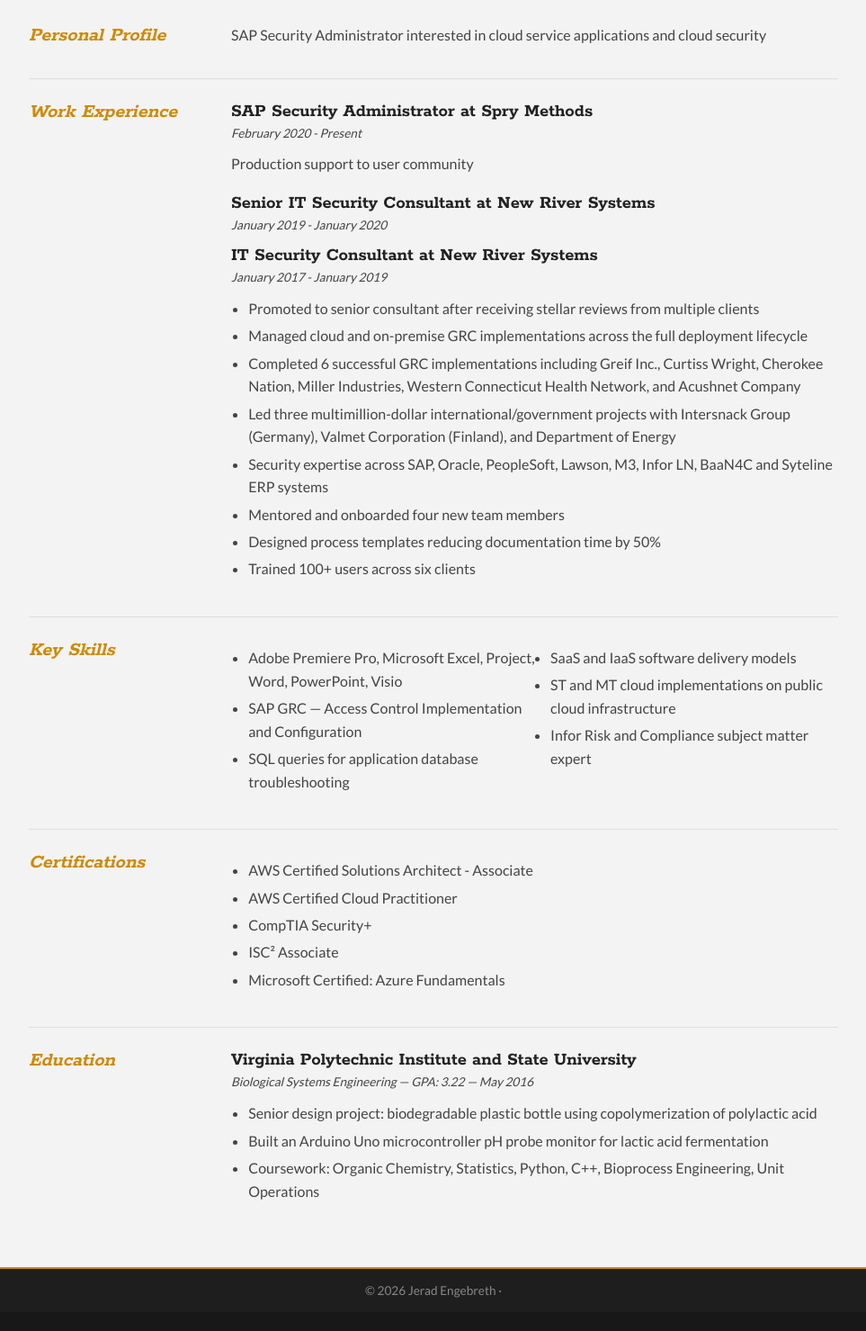
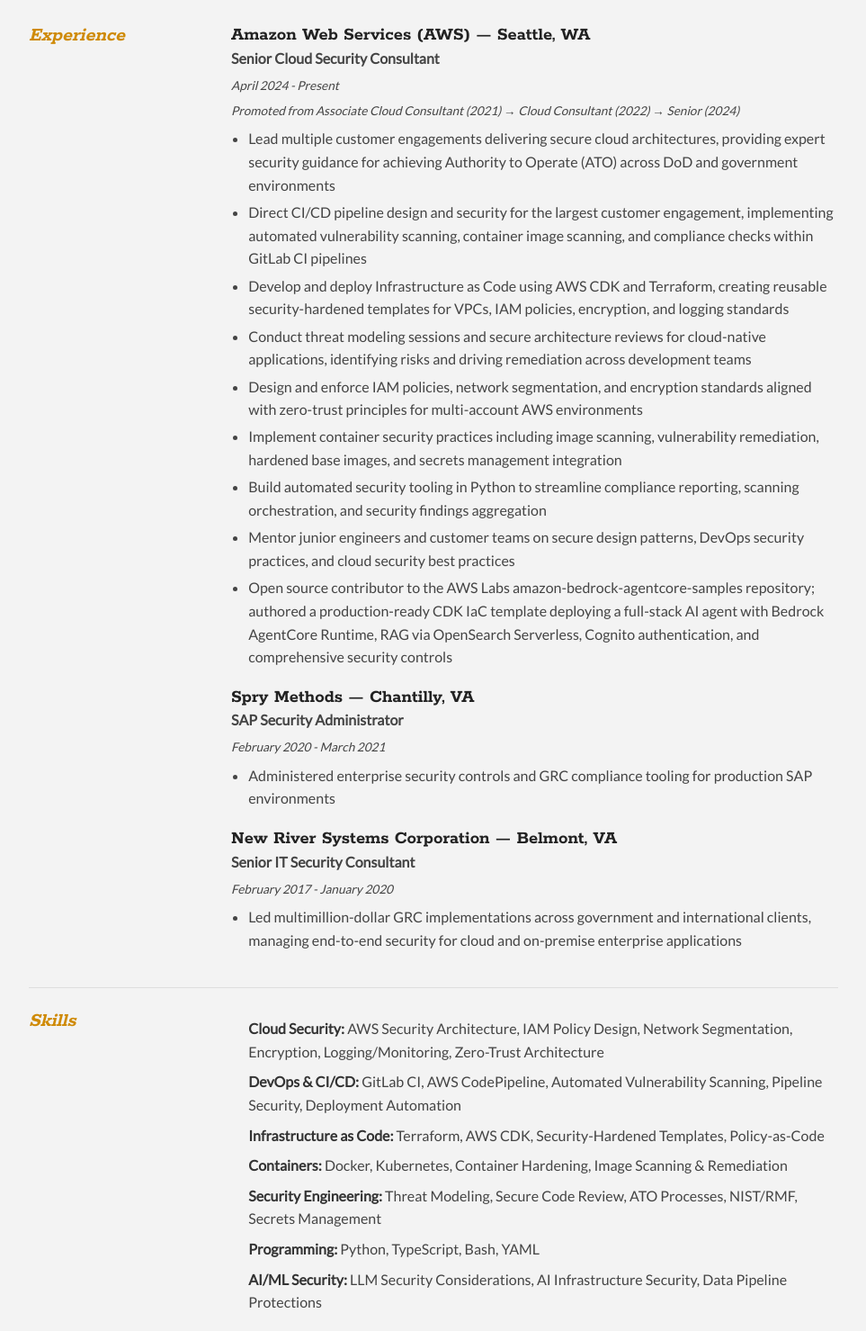
Before and after one commit to jcengebreth/engebreth.com, an Astro site in the folder website/: page /resume in a window 1280 px wide. Shown: the part 83-1562 px from the top of the page at 90% size, without its empty margins (158-1121 px from the left). Before the commit the page ends 1541 px from the top, so only its background shows below. Built offline with nearby package versions, Linux system fonts and the light colour scheme; Astro itself is replaced by a stand-in of ours; no server answers.

Commit message:
update(website): refresh resume with current role and experience

```diff
--- a/website/src/pages/index.astro
+++ b/website/src/pages/index.astro
@@ -7,7 +7,7 @@
     <div class="hero-content">
       <img src="/headshot.png" alt="Jerad Engebreth" class="hero-headshot" />
       <h1>Jerad Engebreth</h1>
-      <p class="hero-tagline">Cloud &amp; Security Professional</p>
+      <p class="hero-tagline">Senior Cloud Security Consultant</p>
       <div class="hero-links">
         <a href="/resume/">View Resume</a>
         <a href="/projects/">Projects &amp; Contributions</a>
--- a/website/src/pages/resume.astro
+++ b/website/src/pages/resume.astro
@@ -6,50 +6,57 @@
   <div class="resume-page">
     <div class="resume">
       <section>
-        <div class="section-title"><h2>Personal Profile</h2></div>
-        <div class="section-content">
-          <p>SAP Security Administrator interested in cloud service applications and cloud security</p>
-        </div>
-      </section>
-
-      <section>
-        <div class="section-title"><h2>Work Experience</h2></div>
+        <div class="section-title"><h2>Experience</h2></div>
         <div class="section-content">
           <article>
-            <h3>SAP Security Administrator at Spry Methods</h3>
-            <p class="sub-details">February 2020 - Present</p>
-            <p>Production support to user community</p>
+            <h3>Amazon Web Services (AWS) — Seattle, WA</h3>
+            <p class="role">Senior Cloud Security Consultant</p>
+            <p class="sub-details">April 2024 - Present</p>
+            <p class="promotion">Promoted from Associate Cloud Consultant (2021) → Cloud Consultant (2022) → Senior (2024)</p>
+            <ul>
+              <li>Lead multiple customer engagements delivering secure cloud architectures, providing expert security guidance for achieving Authority to Operate (ATO) across DoD and government environments</li>
+              <li>Direct CI/CD pipeline design and security for the largest customer engagement, implementing automated vulnerability scanning, container image scanning, and compliance checks within GitLab CI pipelines</li>
+              <li>Develop and deploy Infrastructure as Code using AWS CDK and Terraform, creating reusable security-hardened templates for VPCs, IAM policies, encryption, and logging standards</li>
+              <li>Conduct threat modeling sessions and secure architecture reviews for cloud-native applications, identifying risks and driving remediation across development teams</li>
+              <li>Design and enforce IAM policies, network segmentation, and encryption standards aligned with zero-trust principles for multi-account AWS environments</li>
+              <li>Implement container security practices including image scanning, vulnerability remediation, hardened base images, and secrets management integration</li>
+              <li>Build automated security tooling in Python to streamline compliance reporting, scanning orchestration, and security findings aggregation</li>
+              <li>Mentor junior engineers and customer teams on secure design patterns, DevOps security practices, and cloud security best practices</li>
+              <li>Open source contributor to the AWS Labs amazon-bedrock-agentcore-samples repository; authored a production-ready CDK IaC template deploying a full-stack AI agent with Bedrock AgentCore Runtime, RAG via OpenSearch Serverless, Cognito authentication, and comprehensive security controls</li>
+            </ul>
           </article>
 
           <article>
-            <h3>Senior IT Security Consultant at New River Systems</h3>
-            <p class="sub-details">January 2019 - January 2020</p>
-            <h3>IT Security Consultant at New River Systems</h3>
-            <p class="sub-details">January 2017 - January 2019</p>
+            <h3>Spry Methods — Chantilly, VA</h3>
+            <p class="role">SAP Security Administrator</p>
+            <p class="sub-details">February 2020 - March 2021</p>
             <ul>
-              <li>Promoted to senior consultant after receiving stellar reviews from multiple clients</li>
-              <li>Managed cloud and on-premise GRC implementations across the full deployment lifecycle</li>
-              <li>Completed 6 successful GRC implementations including Greif Inc., Curtiss Wright, Cherokee Nation, Miller Industries, Western Connecticut Health Network, and Acushnet Company</li>
-              <li>Led three multimillion-dollar international/government projects with Intersnack Group (Germany), Valmet Corporation (Finland), and Department of Energy</li>
-              <li>Security expertise across SAP, Oracle, PeopleSoft, Lawson, M3, Infor LN, BaaN4C and Syteline ERP systems</li>
-              <li>Mentored and onboarded four new team members</li>
-              <li>Designed process templates reducing documentation time by 50%</li>
-              <li>Trained 100+ users across six clients</li>
+              <li>Administered enterprise security controls and GRC compliance tooling for production SAP environments</li>
+            </ul>
+          </article>
+
+          <article>
+            <h3>New River Systems Corporation — Belmont, VA</h3>
+            <p class="role">Senior IT Security Consultant</p>
+            <p class="sub-details">February 2017 - January 2020</p>
+            <ul>
+              <li>Led multimillion-dollar GRC implementations across government and international clients, managing end-to-end security for cloud and on-premise enterprise applications</li>
             </ul>
           </article>
         </div>
       </section>
 
       <section>
-        <div class="section-title"><h2>Key Skills</h2></div>
+        <div class="section-title"><h2>Skills</h2></div>
         <div class="section-content">
-          <ul class="key-skills">
-            <li>Adobe Premiere Pro, Microsoft Excel, Project, Word, PowerPoint, Visio</li>
-            <li>SAP GRC — Access Control Implementation and Configuration</li>
-            <li>SQL queries for application database troubleshooting</li>
-            <li>SaaS and IaaS software delivery models</li>
-            <li>ST and MT cloud implementations on public cloud infrastructure</li>
-            <li>Infor Risk and Compliance subject matter expert</li>
+          <ul class="skills-list">
+            <li><span class="skill-category">Cloud Security:</span> AWS Security Architecture, IAM Policy Design, Network Segmentation, Encryption, Logging/Monitoring, Zero-Trust Architecture</li>
+            <li><span class="skill-category">DevOps &amp; CI/CD:</span> GitLab CI, AWS CodePipeline, Automated Vulnerability Scanning, Pipeline Security, Deployment Automation</li>
+            <li><span class="skill-category">Infrastructure as Code:</span> Terraform, AWS CDK, Security-Hardened Templates, Policy-as-Code</li>
+            <li><span class="skill-category">Containers:</span> Docker, Kubernetes, Container Hardening, Image Scanning &amp; Remediation</li>
+            <li><span class="skill-category">Security Engineering:</span> Threat Modeling, Secure Code Review, ATO Processes, NIST/RMF, Secrets Management</li>
+            <li><span class="skill-category">Programming:</span> Python, TypeScript, Bash, YAML</li>
+            <li><span class="skill-category">AI/ML Security:</span> LLM Security Considerations, AI Infrastructure Security, Data Pipeline Protections</li>
           </ul>
         </div>
       </section>
@@ -58,11 +65,10 @@
         <div class="section-title"><h2>Certifications</h2></div>
         <div class="section-content">
           <ul>
-            <li>AWS Certified Solutions Architect - Associate</li>
-            <li>AWS Certified Cloud Practitioner</li>
-            <li>CompTIA Security+</li>
-            <li>ISC² Associate</li>
-            <li>Microsoft Certified: Azure Fundamentals</li>
+            <li>ISC² — CISSP, CCSP</li>
+            <li>AWS — Machine Learning Engineer Associate, AI Practitioner, Cloud Practitioner</li>
+            <li>Microsoft — Azure Fundamentals</li>
+            <li>CompTIA — Security+</li>
           </ul>
         </div>
       </section>
@@ -71,13 +77,8 @@
         <div class="section-title"><h2>Education</h2></div>
         <div class="section-content">
           <article>
-            <h3>Virginia Polytechnic Institute and State University</h3>
-            <p class="sub-details">Biological Systems Engineering — GPA: 3.22 — May 2016</p>
-            <ul>
-              <li>Senior design project: biodegradable plastic bottle using copolymerization of polylactic acid</li>
-              <li>Built an Arduino Uno microcontroller pH probe monitor for lactic acid fermentation</li>
-              <li>Coursework: Organic Chemistry, Statistics, Python, C++, Bioprocess Engineering, Unit Operations</li>
-            </ul>
+            <h3>Virginia Tech — Blacksburg, VA</h3>
+            <p class="sub-details">Bachelor of Science in Biological Systems Engineering — May 2016</p>
           </article>
         </div>
       </section>
@@ -132,13 +133,25 @@
   .section-content p {
     color: #444;
     line-height: 1.5;
-    margin-bottom: 0.75rem;
+    margin-bottom: 0.5rem;
+  }
+
+  .role {
+    font-weight: 600;
+    color: #333;
   }
 
   .sub-details {
     font-size: 0.85rem;
     font-style: italic;
     color: #666;
+  }
+
+  .promotion {
+    font-size: 0.85rem;
+    color: #cf8a05;
+    font-style: italic;
+    margin-bottom: 0.75rem;
   }
 
   .section-content ul {
@@ -151,8 +164,18 @@
     margin-bottom: 0.3rem;
   }
 
-  .key-skills {
-    columns: 2;
+  .skills-list {
+    list-style: none;
+    margin-left: 0;
+  }
+
+  .skills-list li {
+    margin-bottom: 0.5rem;
+  }
+
+  .skill-category {
+    font-weight: 600;
+    color: #333;
   }
 
   article + article {
@@ -167,8 +190,5 @@
       width: 100%;
       margin-bottom: 0.5rem;
     }
-    .key-skills {
-      columns: 1;
-    }
   }
 </style>
```
